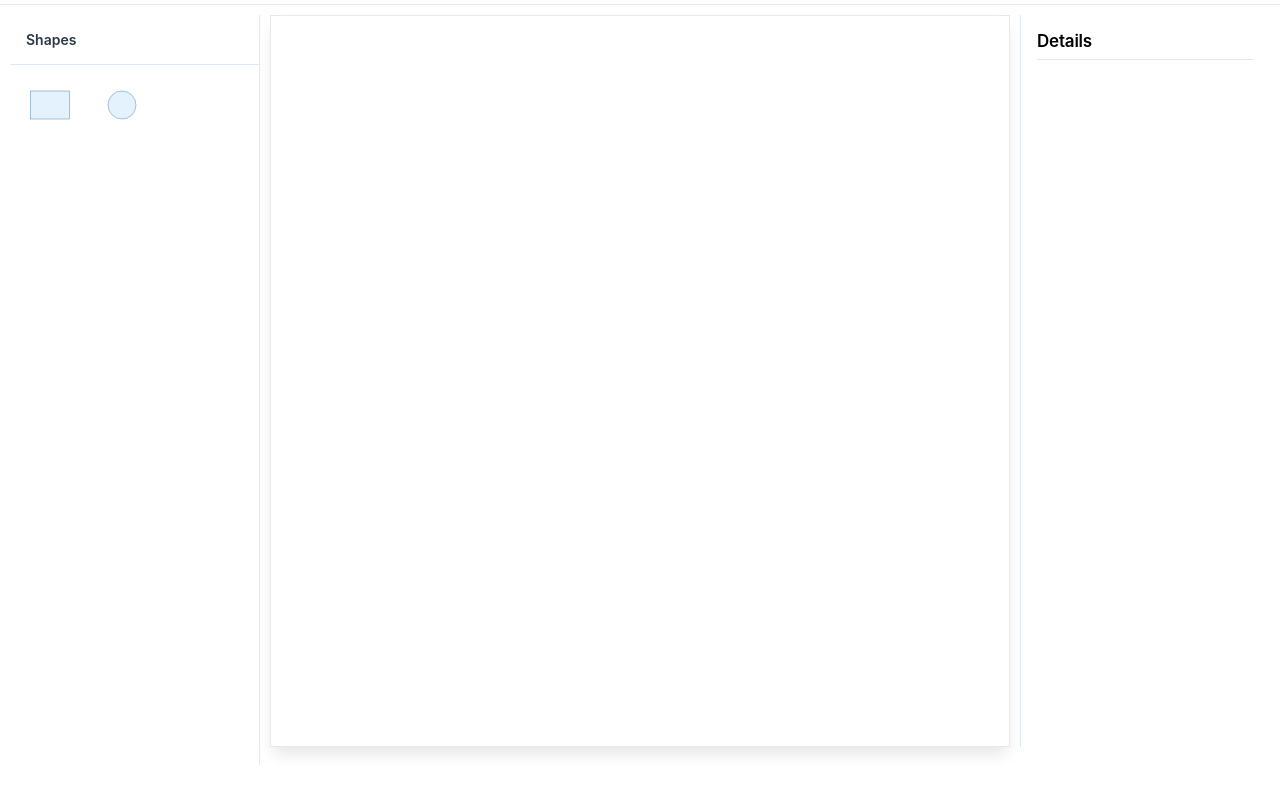
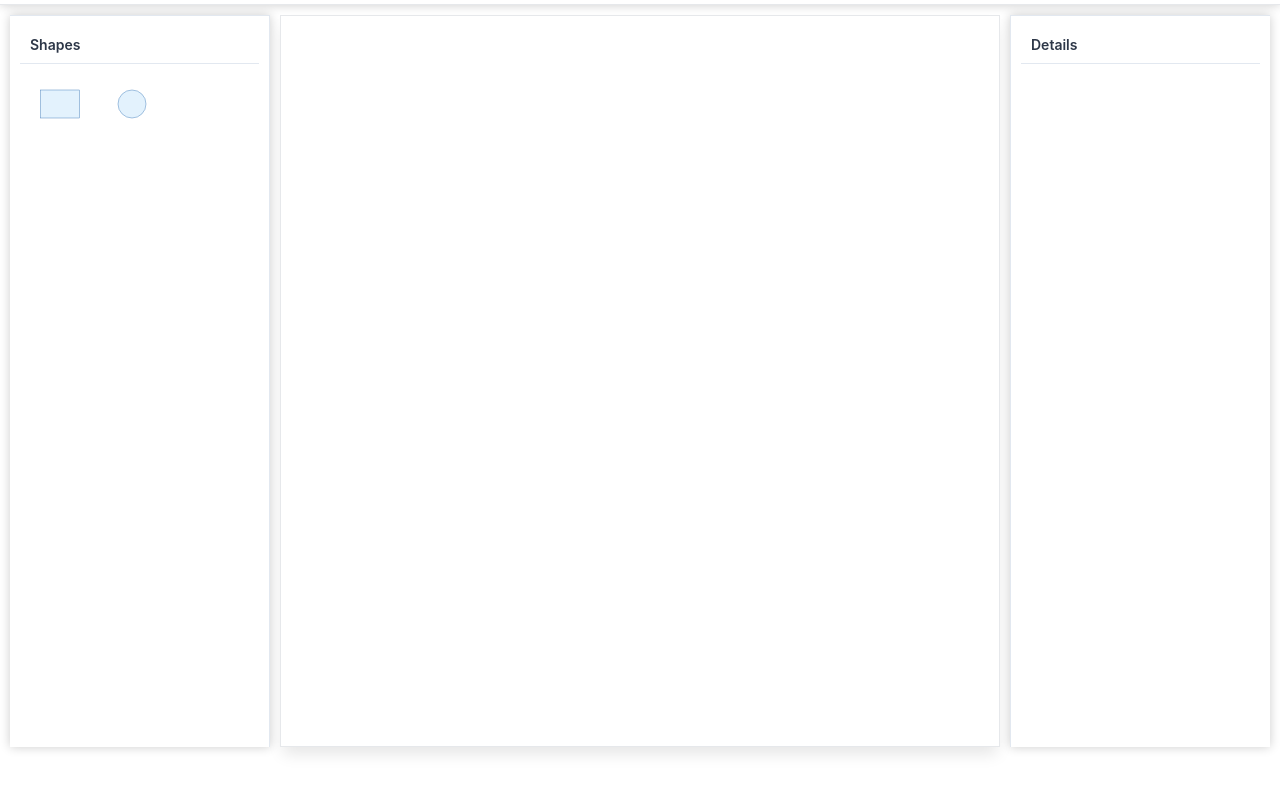
Before and after one commit to soumyajit5402/Vector, a website: page frontend/server/index.html in a window 1280 px wide. Shown: the part 43-836 px from the top of the page. Drawn offline with Linux system fonts and the light colour scheme.

Commit message:
Update css

```diff
--- a/frontend/styles/components/info-panel.css
+++ b/frontend/styles/components/info-panel.css
@@ -1,21 +1,27 @@
 /* Info panel styles */
 .info-panel {
-    width: 250px;
+    width: 260px;
     background-color: #ffffff;
-    padding: 16px;
+    padding: 10px;
+    border-top: 1px solid #e2e8f0;
     border-left: 1px solid #e2e8f0;
+    box-shadow: 0 0 10px rgba(0, 0, 0, 0.2);
     overflow-y: auto;
     z-index: 10;
+    height: 100%;
 }
 
 .info-panel h3 {
-    font-size: 17px;
+    padding: 10px;
+    margin: 0;
+    font-size: 14px;
     font-weight: 600;
-    color: #000000;
-    margin: 0 0 16px 0;
-    padding-bottom: 8px;
+    color: #2d3748;
     border-bottom: 1px solid #e2e8f0;
-    letter-spacing: -0.2px;
+    background: #ffffff;
+    position: sticky;
+    top: 0;
+    z-index: 2;
 }
 
 .shape-info {
--- a/frontend/styles/components/navigation.css
+++ b/frontend/styles/components/navigation.css
@@ -7,6 +7,7 @@
     height: 48px;
     background-color: #ffffff;
     border-bottom: 1px solid #e6e8eb;
+    box-shadow: 0 0 10px rgba(0, 0, 0, 0.2);
     z-index: 1000;
     display: flex;
     align-items: center;
--- a/frontend/styles/layout/container.css
+++ b/frontend/styles/layout/container.css
@@ -7,6 +7,7 @@
     gap: 10px;
     padding: 10px;
     box-sizing: border-box;
+    position: relative;
 }
 
 .shape-panel {
@@ -16,6 +17,7 @@
     border-right: 1px solid #e2e8f0;
     overflow-y: auto;
     z-index: 10;
+    height: 100%;
 }
 
 .shape-panel h2 {
@@ -100,26 +102,30 @@
     overflow: hidden;
     box-shadow: 0 2px 4px rgba(0,0,0,0.1);
     z-index: 1;
+    display: flex;
+    align-items: center;
+    justify-content: center;
 }
 
 .left-nav {
-    width: 250px;
-    background: #fff;
+    width: 260px;
+    background: #ffffff;
+    border-top: 1px solid #e2e8f0;
     border-right: 1px solid #e2e8f0;
-    display: flex;
-    flex-direction: column;
-    height: calc(100vh - 50px);
-    position: relative;
+    box-shadow: 0 0 10px rgba(0, 0, 0, 0.2);
+    padding: 10px;
+    z-index: 10;
+    height: 100%;
 }
 
 .left-nav h3 {
-    padding: 16px;
+    padding: 10px;
     margin: 0;
     font-size: 14px;
     font-weight: 600;
     color: #2d3748;
     border-bottom: 1px solid #e2e8f0;
-    background: #fff;
+    background: #ffffff;
     position: sticky;
     top: 0;
     z-index: 2;
@@ -127,7 +133,6 @@
 
 .shape-options {
     flex: 1;
-    overflow-y: auto;
     padding: 12px;
     scroll-behavior: smooth;
 }
@@ -137,7 +142,6 @@
 }
 
 .shape-options::-webkit-scrollbar-track {
-    background: #f1f1f1;
     background: #f1f1f1;
     border-radius: 4px;
 }
```
